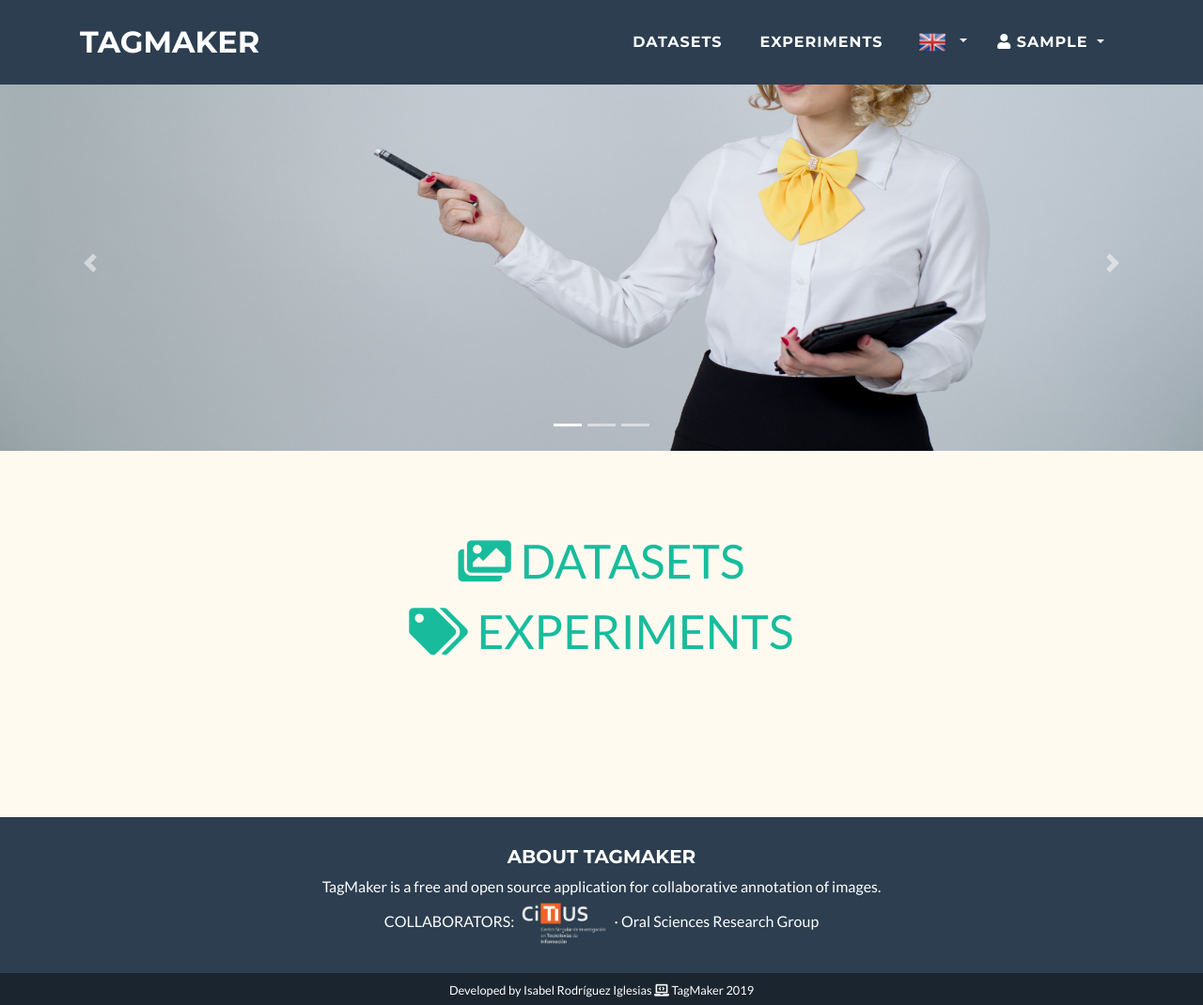
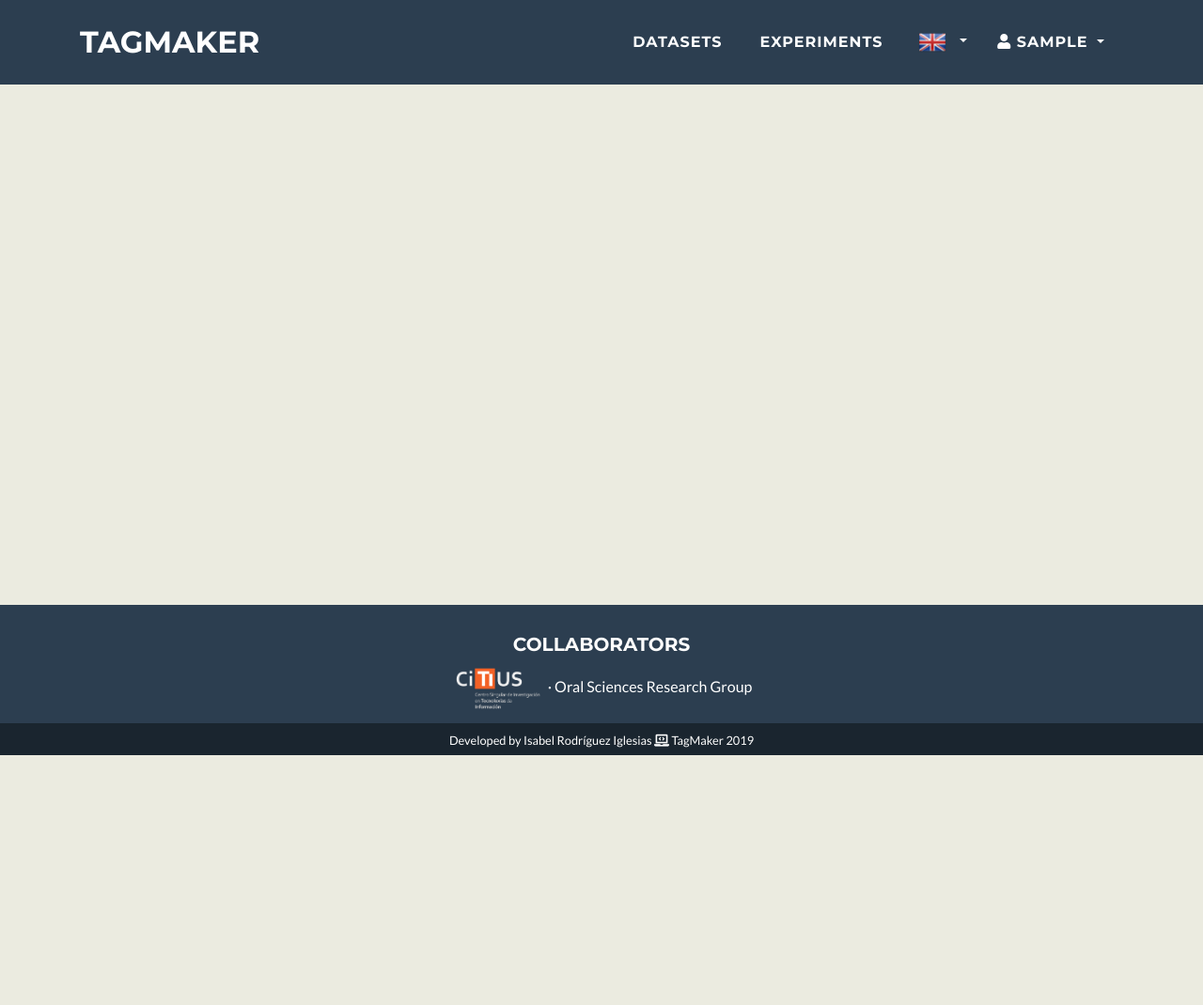
Before and after one commit to citiususc/TagMaker, a Django app: page / in a window 1280 px wide. Shown: the whole page at 94% size. After the commit the page ends 804 px from the top, so only its background shows below. Run offline with Django 3.2, Linux system fonts and the light colour scheme; the visitor is signed in with stand-in values (Sample User, id 1); parts of the project's set-up code (start-up, migrations or seed data) failed here and were passed over; some libraries are stand-ins or nearby versions.

Commit message:
Tagmaker hasta fecha: corrección polígono + cambio estilo

```diff
--- a/users/templates/home.html
+++ b/users/templates/home.html
@@ -19,7 +19,7 @@
 <style>
     html, body {
         font-family: Lato;
-        background-color: floralwhite;
+        background-color: #ebebe0;
         height: 100%;
     }
 
@@ -34,7 +34,7 @@
 
     .main-section-home {
         padding: 5rem 0;
-        min-height: calc(100% - 200px);
+        min-height: calc(100% - 156px);
     }
 
     .main-section .main {
@@ -71,7 +71,8 @@
 
     .init-page {
         font-size: 50px;
-        padding: 5rem;
+        paddin 5rem;g:
+        background-color: white;
     }
 
     .footer-total {
@@ -113,34 +114,13 @@
 {% include "header.html" %}
 
 <div class="main-section-home">
-    <div id="carouselExampleIndicators" class="carousel slide" data-ride="carousel">
-        <ol class="carousel-indicators">
-            <li data-target="#carouselExampleIndicators" data-slide-to="0" class="active"></li>
-            <li data-target="#carouselExampleIndicators" data-slide-to="1"></li>
-            <li data-target="#carouselExampleIndicators" data-slide-to="2"></li>
-        </ol>
-        <div class="carousel-inner">
-            <div class="carousel-item active">
-                <img class="d-block w-100" src="{% static 'images/image-1.jpg' %}" alt="First slide">
-            </div>
-            <div class="carousel-item">
-                <img class="d-block w-100" src="{% static 'images/image-2.jpeg' %}" alt="Second slide">
-            </div>
-            <div class="carousel-item">
-                <img class="d-block w-100" src="{% static 'images/image-3.jpg' %}" alt="Third slide">
-            </div>
-        </div>
-        <a class="carousel-control-prev" href="#carouselExampleIndicators" role="button" data-slide="prev">
-            <span class="carousel-control-prev-icon" aria-hidden="true"></span>
-            <span class="sr-only">Previous</span>
-        </a>
-        <a class="carousel-control-next" href="#carouselExampleIndicators" role="button" data-slide="next">
-            <span class="carousel-control-next-icon" aria-hidden="true"></span>
-            <span class="sr-only">Next</span>
-        </a>
+
+
+    <div class="init-page">
+
     </div>
 
-    <div class="init-page">
+    <!--
         {% if user.is_authenticated and user.is_staff %}
             <div class="text-center">
                 <a class="mx-auto" href="{% url 'dataset_list' %}">
@@ -159,6 +139,7 @@
                 </a>
             </div>
         {% endif %}
+        -->
     </div>
 
 </div>
@@ -166,11 +147,10 @@
 <!-- Footer -->
 <div class="footer-total">
     <div class="footer text-center">
-        <h5 class="text-uppercase">{% trans "About TagMaker" %}</h5>
-        <p class="mb-0">{% trans "TagMaker is a free and open source application for collaborative annotation of images." %} </p>
-        <p>{% trans "COLLABORATORS" %}: <a href="https://citius.usc.es/"><img style="border:none; width: 100px;"
+        <h5 class="text-uppercase">{% trans "COLLABORATORS" %}</h5>
+        <a href="https://citius.usc.es/"><img style="border:none; width: 100px;"
                                                                               src="{% static 'images/logo_citius_black.png' %}"></a>
-            · Oral Sciences Research Group </p>
+            · Oral Sciences Research Group
     </div>
     <div class="copyright text-center text-white">
         <small>{% trans "Developed by Isabel Rodríguez Iglesias" %} <i class="fas fa-laptop-code"></i> TagMaker 2019
```
